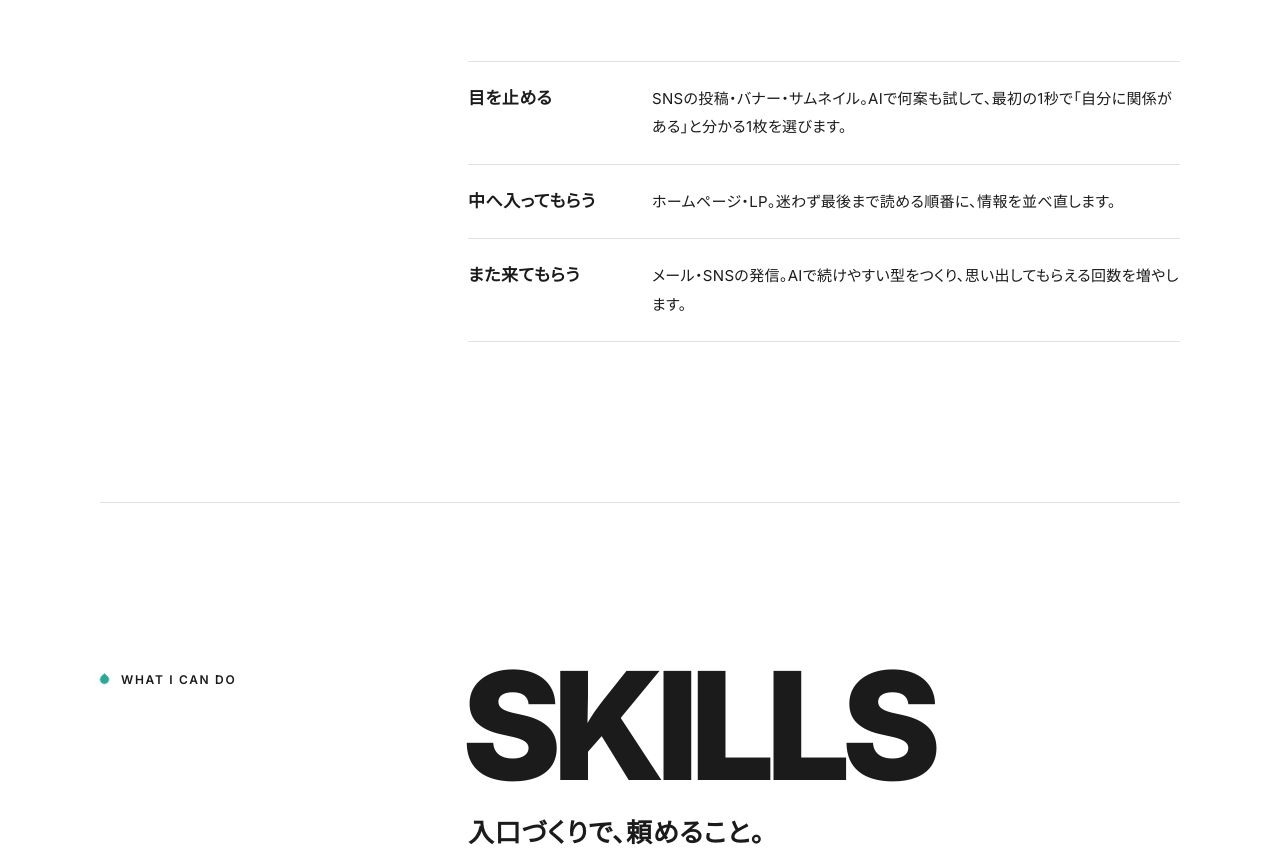
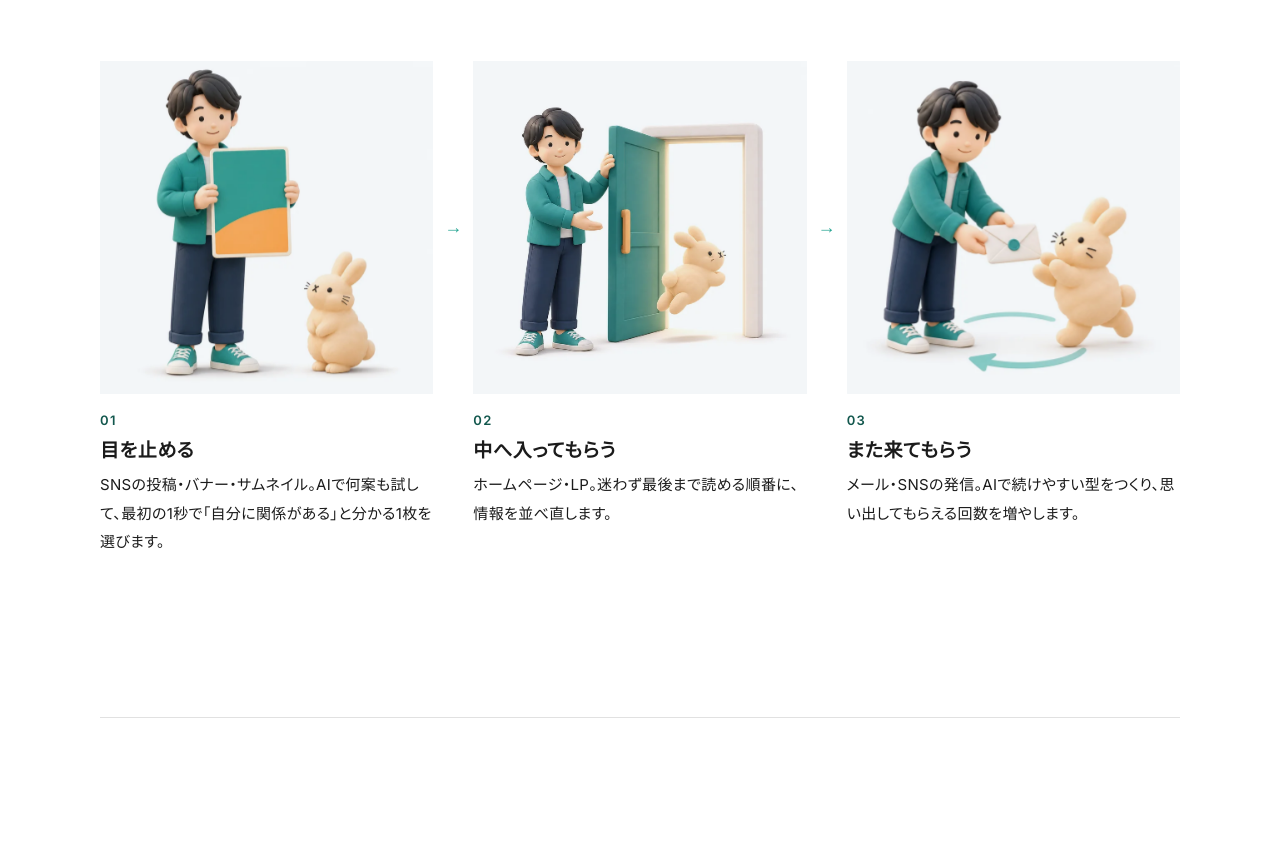
Before and after one commit to dropdesign7/drop-hp, a plain HTML site: page index.html in a window 1280 px wide. Shown: the part 3869-4730 px from the top of the page. Drawn offline with Linux system fonts and the light colour scheme.

Commit message:
ABOUTの3つのしかけを3Dイラストの図解に

```diff
--- a/assets/site.css
+++ b/assets/site.css
@@ -459,3 +459,7 @@ ul,ol,dl,dd{margin:0;padding:0;list-style:none}
 /* サンプルは SKILLS の中に入れたので、上の4列とそろえて4枚を1列に並べる（2026-11-24 コウノさん指定：SKILLS と一体化） */
 #skills .samples-head{margin-top:var(--sp-xl)}
 @media (min-width:1100px){ #skills .tiles.samples{grid-template-columns:repeat(4,minmax(0,1fr));column-gap:24px} }
+
+/* ABOUT の3つのしかけ（2026-11-24）：SERVICE と同じ図解の形で、3列 */
+.about-flow{margin-block:var(--sp-xl) 0}
+@media (min-width:900px){ .flow--3{grid-template-columns:repeat(3,minmax(0,1fr));gap:40px} .flow--3 .flow__step:not(:last-child) .flow__fig::after{right:-40px;width:40px} }
--- a/index.html
+++ b/index.html
@@ -125,12 +125,22 @@
         <p><span class="nb">ホームページを開いた人も、</span><span class="nb">SNSを流し見する人も、</span><span class="nb">足を止めるのは一瞬です。</span><br><span class="nb">その一瞬に、</span><span class="nb">何を見せて、</span><span class="nb">何を削るか。</span></p>
         <p><span class="nb">Drop. は、</span><span class="nb">AIの速さと、</span><span class="nb">30年つづけてきた</span><span class="nb">デザインの判断を組み合わせて、</span><span class="nb">小さな会社の集客を手伝っています。</span><br><span class="nb">お客さんが思わず立ち寄る「しかけ」を、</span><span class="nb">いっしょにつくります。</span></p>
       </div>
-      <dl class="rows">
-        <div><dt>目を止める</dt><dd>SNSの投稿・バナー・サムネイル。AIで何案も試して、最初の1秒で「自分に関係がある」と分かる1枚を選びます。</dd></div>
-        <div><dt>中へ入ってもらう</dt><dd>ホームページ・LP。迷わず最後まで読める順番に、情報を並べ直します。</dd></div>
-        <div><dt>また来てもらう</dt><dd>メール・SNSの発信。AIで続けやすい型をつくり、思い出してもらえる回数を増やします。</dd></div>
-      </dl>
     </div>
+    <!-- 3つのしかけを3Dイラストで図解（2026-11-24 コウノさん指定。前は文字だけの表） -->
+    <ol class="g-full flow flow--3 about-flow">
+      <li class="flow__step">
+        <div class="flow__fig"><img src="assets/about-01-3d.webp" width="800" height="800" alt="色面だけの投稿カードをかかげる Drop. と、それを見て思わず立ち止まるこむぎ" loading="lazy"></div>
+        <div class="flow__txt"><h3>目を止める</h3><p>SNSの投稿・バナー・サムネイル。AIで何案も試して、最初の1秒で「自分に関係がある」と分かる1枚を選びます。</p></div>
+      </li>
+      <li class="flow__step">
+        <div class="flow__fig"><img src="assets/about-02-3d.webp" width="800" height="800" alt="小さな扉を開けて中を示す Drop. と、扉の中へ入っていくこむぎ" loading="lazy"></div>
+        <div class="flow__txt"><h3>中へ入ってもらう</h3><p>ホームページ・LP。迷わず最後まで読める順番に、情報を並べ直します。</p></div>
+      </li>
+      <li class="flow__step">
+        <div class="flow__fig"><img src="assets/about-03-3d.webp" width="800" height="800" alt="封筒を差し出す Drop. と、うれしそうに戻ってきたこむぎ" loading="lazy"></div>
+        <div class="flow__txt"><h3>また来てもらう</h3><p>メール・SNSの発信。AIで続けやすい型をつくり、思い出してもらえる回数を増やします。</p></div>
+      </li>
+    </ol>
   </div>
 </section>
 
```
Also changed, not shown: assets/about-01-3d.webp (added), assets/about-02-3d.webp (added), assets/about-03-3d.webp (added).
